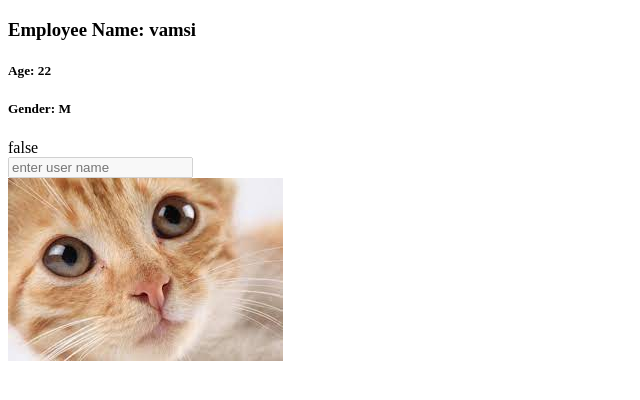
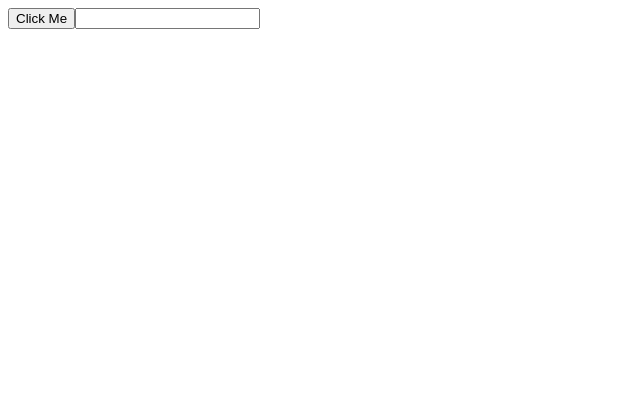
Before and after one commit to viswatejavissamsetty/angularCodes, an Angular app in the folder project1/: page / in a window 1280 px wide. Shown: the top 400 px of the page, without its empty margins (0-640 px from the left). Built offline with nearby package versions, Linux system fonts and the light colour scheme.

Commit message:
event binding

```diff
--- a/project1/src/app/app.component.html
+++ b/project1/src/app/app.component.html
@@ -7,6 +7,8 @@
     <app-comp1></app-comp1>
 </div> -->
 
-<app-interpolation-binding></app-interpolation-binding>
+<!-- <app-interpolation-binding></app-interpolation-binding> -->
 
-<app-property-binding></app-property-binding>
+<!-- <app-property-binding></app-property-binding> -->
+
+<app-event-binding></app-event-binding>
--- a/project1/src/app/bindings/event-binding/event-binding.component.html
+++ b/project1/src/app/bindings/event-binding/event-binding.component.html
@@ -1 +1,3 @@
-<p>event-binding works!</p>
+<button (click)="whenClicked()">Click Me</button>
+
+<input type="text" name="" id="" (focus)="whenFocused()">
--- a/project1/src/app/bindings/event-binding/event-binding.component.ts
+++ b/project1/src/app/bindings/event-binding/event-binding.component.ts
@@ -12,4 +12,11 @@ export class EventBindingComponent implements OnInit {
   ngOnInit(): void {
   }
 
+  whenClicked() {
+    console.log("clicked")
+  }
+
+  whenFocused(){
+    console.log("Focused");
+  }
 }
```
